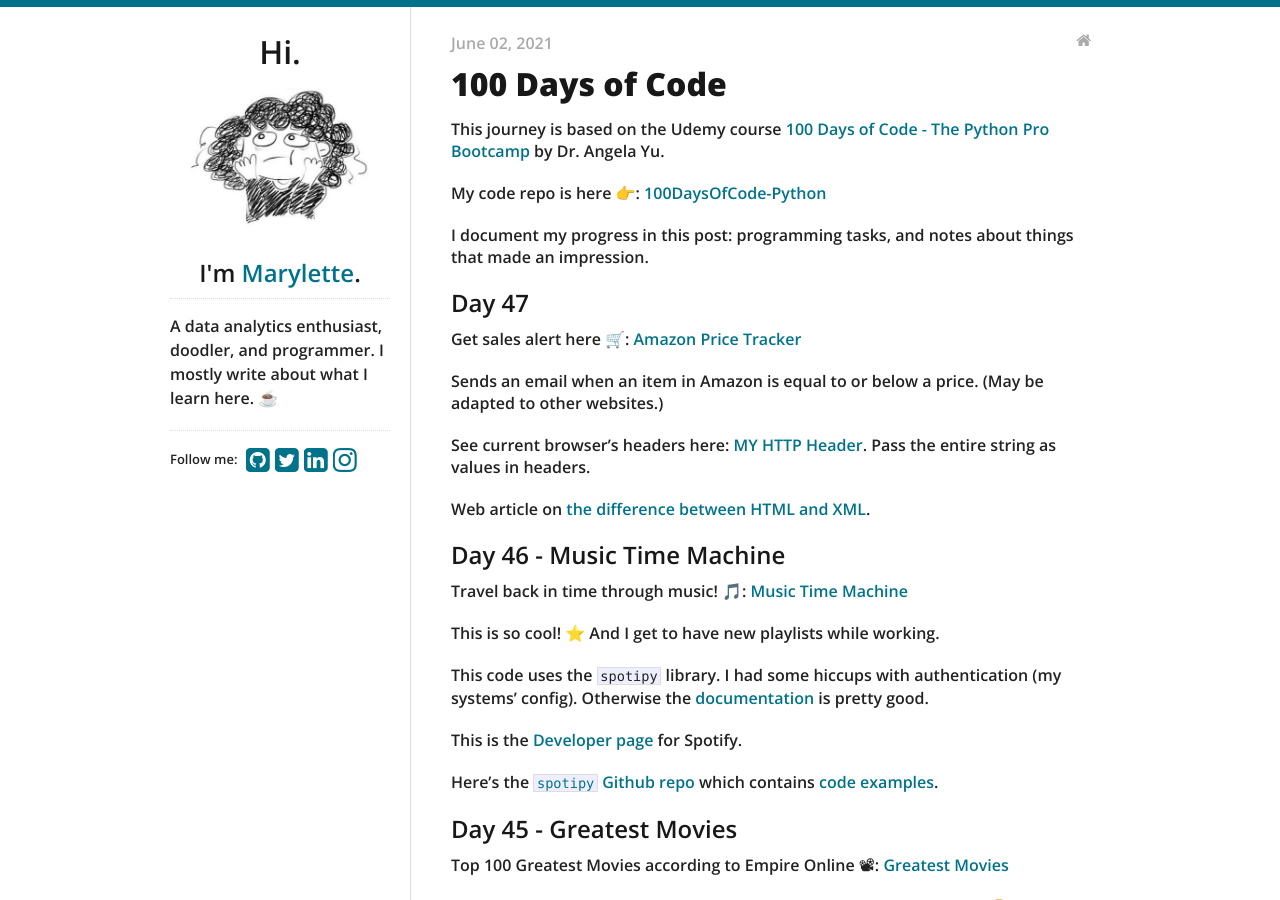
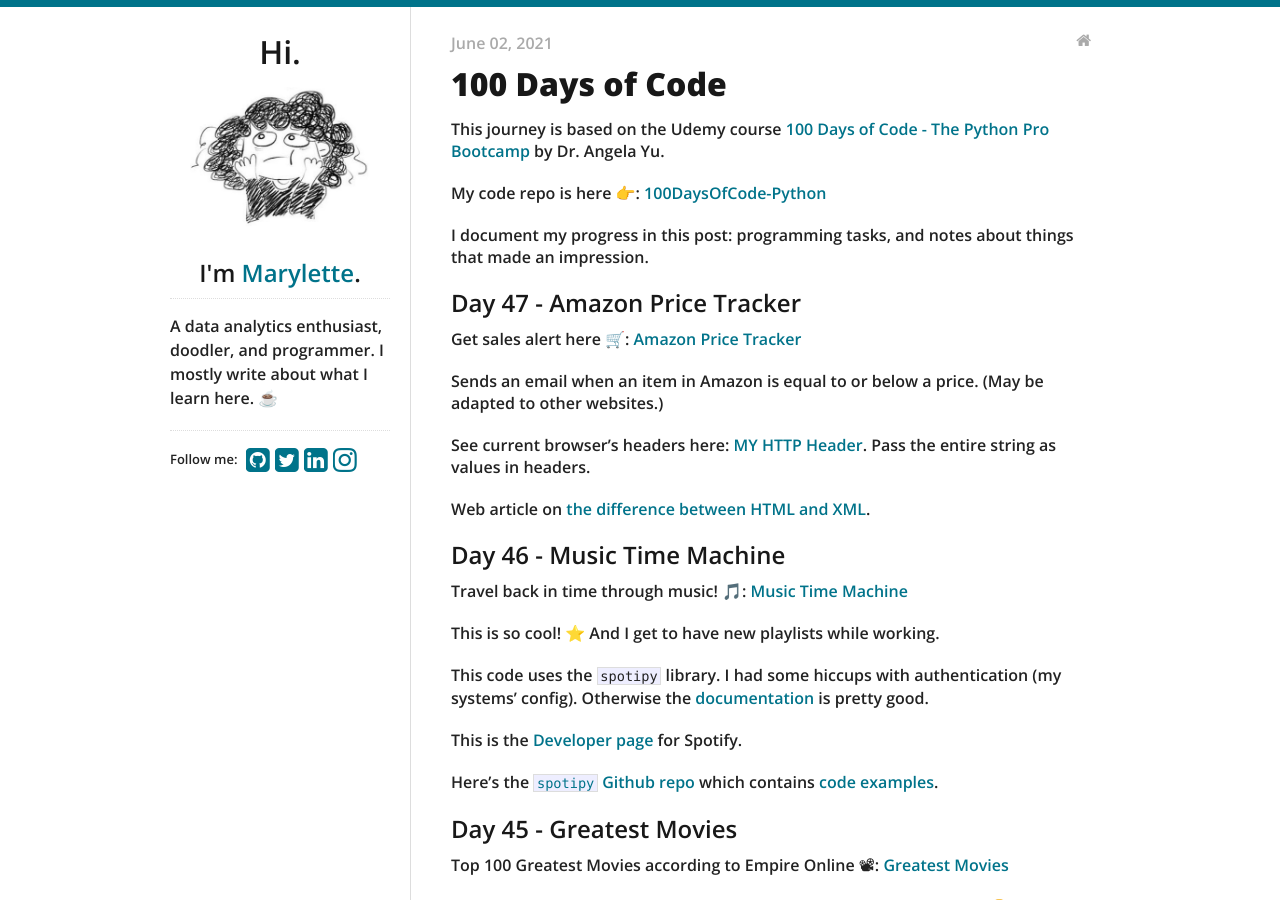
Before and after one commit to maryletteroa/maryletteroa.github.io, a Jekyll site: the page built from _posts/2021-06-02-hundred-days-of-python.md, in a window 1280 px wide and 900 px high. Built offline with Jekyll 4.4.1, drawn with Linux system fonts in a browser that asks for light colours.

Commit message:
add description to day 47 title

```diff
--- a/_posts/2021-06-02-hundred-days-of-python.md
+++ b/_posts/2021-06-02-hundred-days-of-python.md
@@ -14,7 +14,7 @@
 I document my progress in this post: programming tasks, and notes about things that made an impression.
 
 
-## Day 47
+## Day 47 - Amazon Price Tracker
 
 Get sales alert here 🛒: [Amazon Price Tracker](https://replit.com/@maryletteroa/amazon-price-tracker)
 
```
